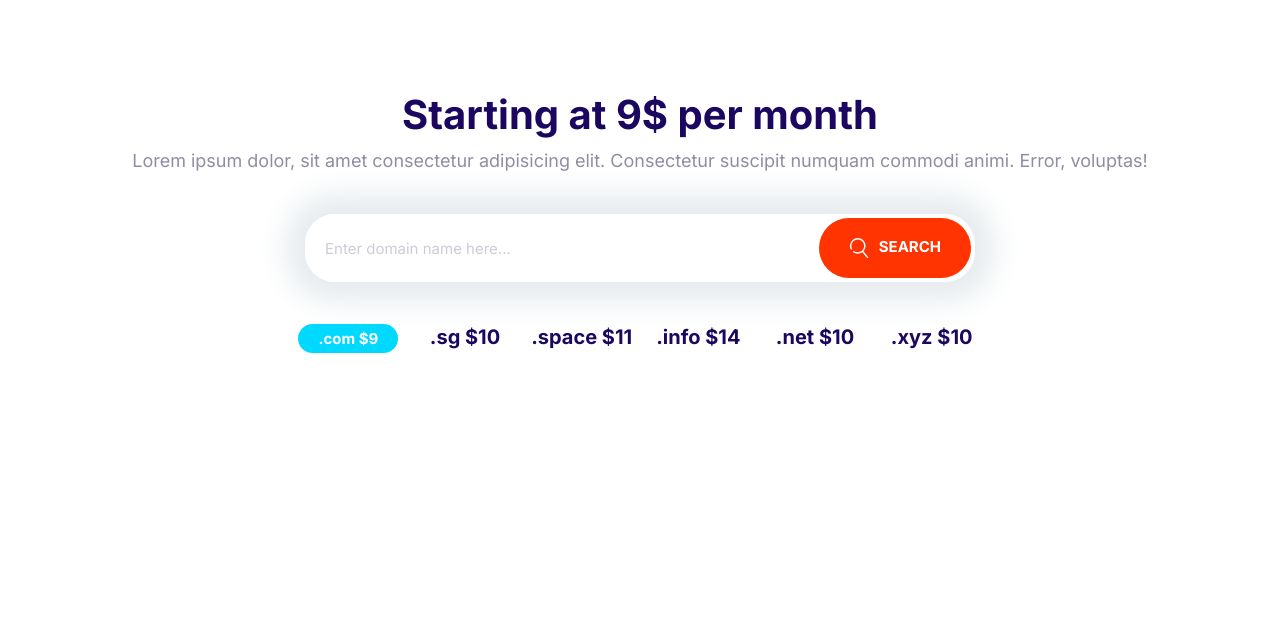
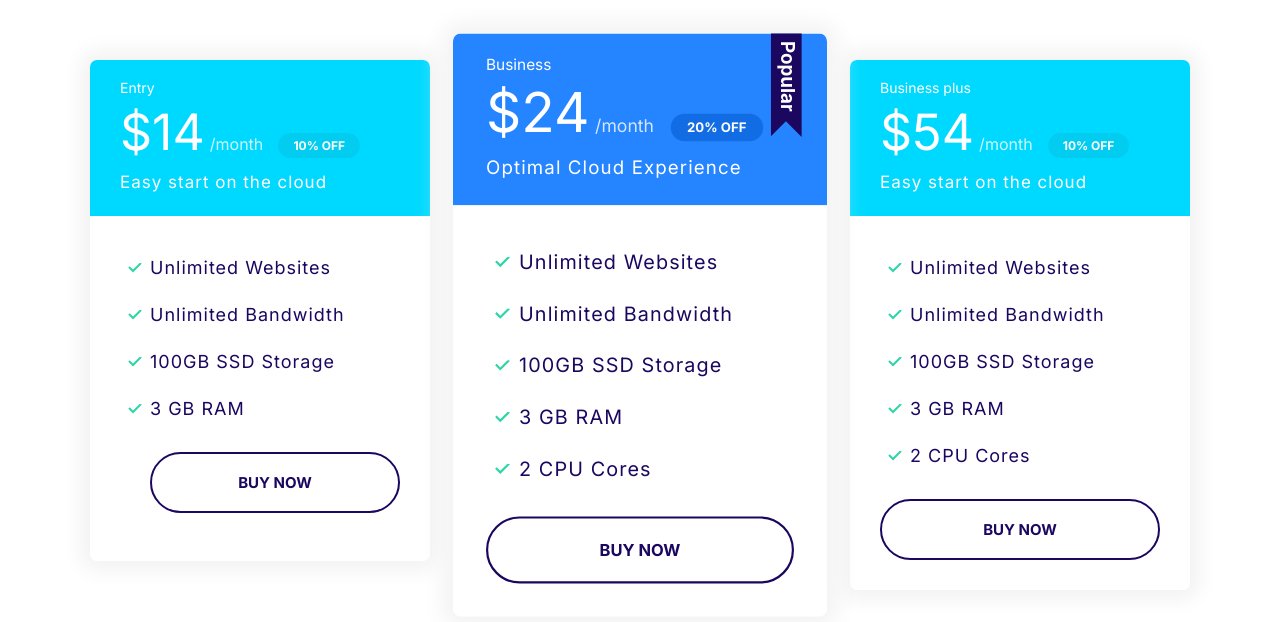
Before and after one commit to BartlomiejWerc/Moshify, a plain HTML site: page index.html in a window 1280 px wide. Drawn offline with Linux system fonts and the light colour scheme.

Commit message:
plansblock

```diff
--- a/css/styles.css
+++ b/css/styles.css
@@ -274,9 +274,15 @@ padding-right: 6rem;
         background: var(--color-secondary);
         color: white;
     }
+.card--primary .badge--primary {
+    background: #126de4;
+}
 
     .card--secondary .badge--secondary{
         background: #02cdf1;
+    }
+    .plan {
+        transition: transform .2s ease-out;
     }
     .plan__name {
         color: white;
@@ -304,6 +310,10 @@ padding-right: 6rem;
         margin-bottom: 2rem;
         letter-spacing: 1px;
     }
+
+    .plan--popular {
+        transform: scale(1.1);
+    }
     .plan--popular .card__header {
         position: relative;
     }
@@ -315,6 +325,14 @@ padding-right: 6rem;
         top: -6px;
         right: 5%;
     }
+
+    .plan:hover {
+        transform: scale(1.05);
+    }
+    .plan--popular:hover {
+        transform: scale(1.15);
+    }
+
 @media screen and (min-width: 1024px){
     .plan__name {
         font-size: 1.4rem;
@@ -624,3 +642,10 @@ margin-bottom: 0;
         grid-template-columns: repeat(auto-fit, minmax(10rem, 1fr));
     }
 }
+.block-plans .grid {
+    gap: 8rem 4rem;
+}
+.block-plans .card{
+max-width: 500px;
+margin: 0 auto;
+}
--- a/index.html
+++ b/index.html
@@ -14,34 +14,71 @@
     <link rel="stylesheet" href="../css/styles.css" />
   </head>
   <body>
-    <section class="block container block-domain">
-      <header class="block__header">
-        <h2>Starting at 9$ per month</h2>
-        <p>
-          Lorem ipsum dolor, sit amet consectetur adipisicing elit. Consectetur
-          suscipit numquam commodi animi. Error, voluptas!
-        </p>
-      </header>
-      <div class="input-group">
-        <input
-          type="text"
-          class="input"
-          placeholder="Enter domain name here..."
-        />
-        <button class="btn btn--accent">
-          <svg class="icon icon--white">
-            <use xlink:href="images/sprite.svg#search"></use></svg
-          >Search
-        </button>
+    <section class="block container block-plans">
+      <div class="grid grid--1x3">
+        <div class="plan">
+          <div class="card card--secondary">
+            <header class="card__header">
+              <h3 class="plan__name">Entry</h3>
+              <span class="plan__price">$14</span>
+              <span class="plan__billing-cycle">/month</span>
+              <span class="badge badge--secondary badge--small">10% OFF</span>
+              <span class="plan__description">Easy start on the cloud</span>
+            </header>
+            <div class="card__body">
+              <ul class="list list--tick">
+                <li class="list__item">Unlimited Websites</li>
+                <li class="list__item">Unlimited Bandwidth</li>
+                <li class="list__item">100GB SSD Storage</li>
+                <li class="list__item">3 GB RAM</li>
+
+              <button class="btn btn--outline btn--block">Buy Now</button>
+            </div>
+          </div>
+        </div>
+        <div class="plan plan--popular">
+          <div class="card card--primary">
+            <header class="card__header">
+              <h3 class="plan__name">Business</h3>
+              <span class="plan__price">$24</span>
+              <span class="plan__billing-cycle">/month</span>
+              <span class="badge badge--primary badge--small">20% OFF</span>
+              <span class="plan__description">Optimal Cloud Experience</span>
+            </header>
+            <div class="card__body">
+              <ul class="list list--tick">
+                <li class="list__item">Unlimited Websites</li>
+                <li class="list__item">Unlimited Bandwidth</li>
+                <li class="list__item">100GB SSD Storage</li>
+                <li class="list__item">3 GB RAM</li>
+                <li class="list__item">2 CPU Cores</li>
+              </ul>
+              <button class="btn btn--outline btn--block">Buy Now</button>
+            </div>
+          </div>
+        </div>
+        <div class="plan">
+          <div class="card card--secondary">
+            <header class="card__header">
+              <h3 class="plan__name">Business plus</h3>
+              <span class="plan__price">$54</span>
+              <span class="plan__billing-cycle">/month</span>
+              <span class="badge badge--secondary badge--small">10% OFF</span>
+              <span class="plan__description">Easy start on the cloud</span>
+            </header>
+            <div class="card__body">
+              <ul class="list list--tick">
+                <li class="list__item">Unlimited Websites</li>
+                <li class="list__item">Unlimited Bandwidth</li>
+                <li class="list__item">100GB SSD Storage</li>
+                <li class="list__item">3 GB RAM</li>
+                <li class="list__item">2 CPU Cores</li>
+              </ul>
+              <button class="btn btn--outline btn--block">Buy Now</button>
+            </div>
+          </div>
+        </div>
       </div>
-      <ul class="list block-domain__prices">
-        <li><span class="badge badge--secondary">.com $9</span></li>
-        <li>.sg $10</li>
-        <li>.space $11</li>
-        <li>.info $14</li>
-        <li>.net $10</li>
-        <li>.xyz $10</li>
-      </ul>
     </section>
     <script src="js/main.js"></script>
   </body>
```
Also changed, not shown: components/plancomponents.html (+1 -1 lines), components/plansblock.html (added, +66 -0 lines), components/domainblock.html (renamed from components/domainblocks.html).
